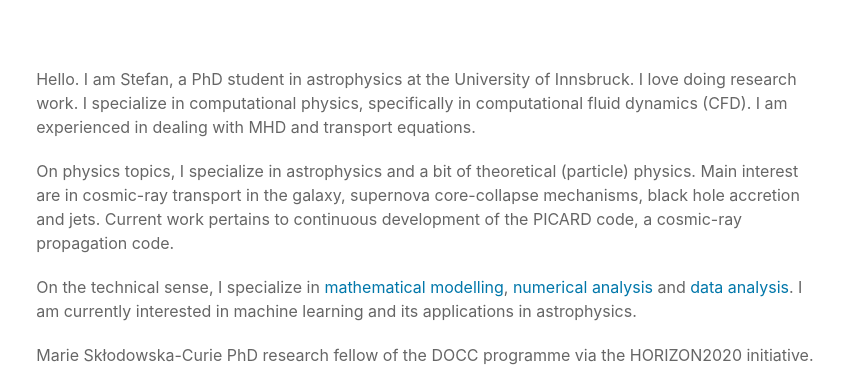
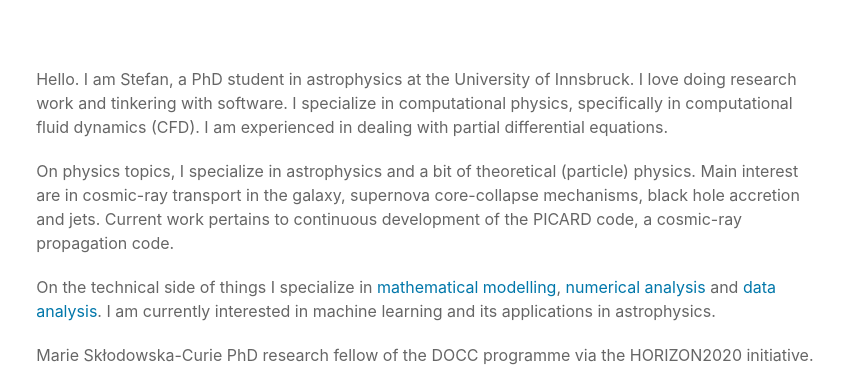
Before and after one commit to stefklein/stefklein.github.io, a plain HTML site: page about/index.html in a window 1280 px wide. Shown: the part 209-582 px from the top of the page, 417-1280 px from the left. Drawn offline with nearby package versions, Linux system fonts and the light colour scheme.

Commit message:
Fixed about page.

```diff
--- a/about/index.html
+++ b/about/index.html
@@ -140,9 +140,9 @@
         <img src="https://stefklein.github.io/images/about/profile.jpg" alt="author">
       </div>
       <div class="uk-width-expand@m">
-        <p>Hello. I am Stefan, a PhD student in astrophysics at the University of Innsbruck. I love doing research work. I specialize in computational physics, specifically in computational fluid dynamics (CFD). I am experienced in dealing with MHD and transport equations.</p>
+        <p>Hello. I am Stefan, a PhD student in astrophysics at the University of Innsbruck. I love doing research work and tinkering with software. I specialize in computational physics, specifically in computational fluid dynamics (CFD). I am experienced in dealing with partial differential equations.</p>
 <p>On physics topics, I specialize in astrophysics and a bit of theoretical (particle) physics. Main interest are in cosmic-ray transport in the galaxy, supernova core-collapse mechanisms, black hole accretion and jets. Current work pertains to continuous development of the PICARD code, a cosmic-ray propagation code.</p>
-<p>On the technical sense, I specialize in <a href="https://www.mathscareers.org.uk/what-is-mathematical-modelling/">mathematical modelling</a>, <a href="https://www.britannica.com/science/numerical-analysis">numerical analysis</a> and <a href="https://ori.hhs.gov/education/products/n_illinois_u/datamanagement/datopic.html">data analysis</a>. I am currently interested in machine learning and its applications in astrophysics.</p>
+<p>On the technical side of things I specialize in <a href="https://www.mathscareers.org.uk/what-is-mathematical-modelling/">mathematical modelling</a>, <a href="https://www.britannica.com/science/numerical-analysis">numerical analysis</a> and <a href="https://ori.hhs.gov/education/products/n_illinois_u/datamanagement/datopic.html">data analysis</a>. I am currently interested in machine learning and its applications in astrophysics.</p>
 <p>Marie Skłodowska-Curie PhD research fellow of the DOCC programme via the HORIZON2020 initiative.</p>
 <p>I will be availble for a postdoc starting 2023.</p>
 <p>Member of:</p>
```
